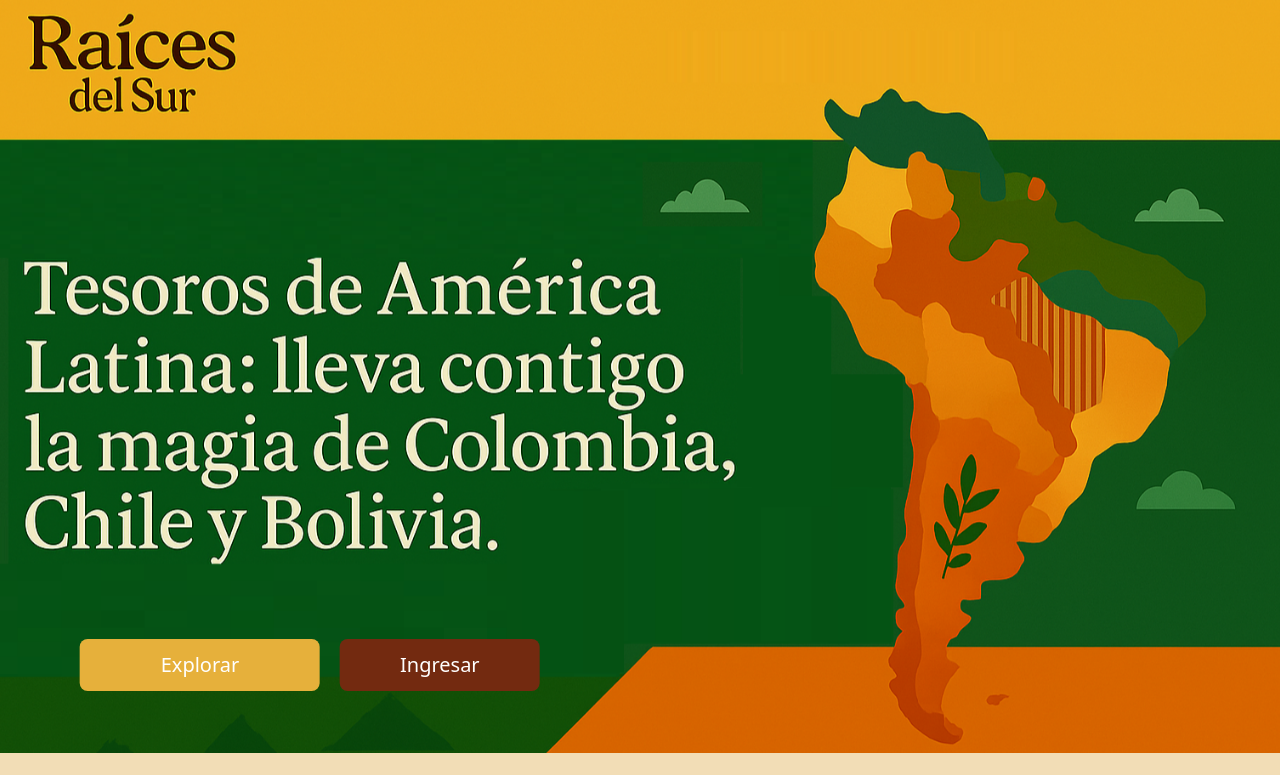
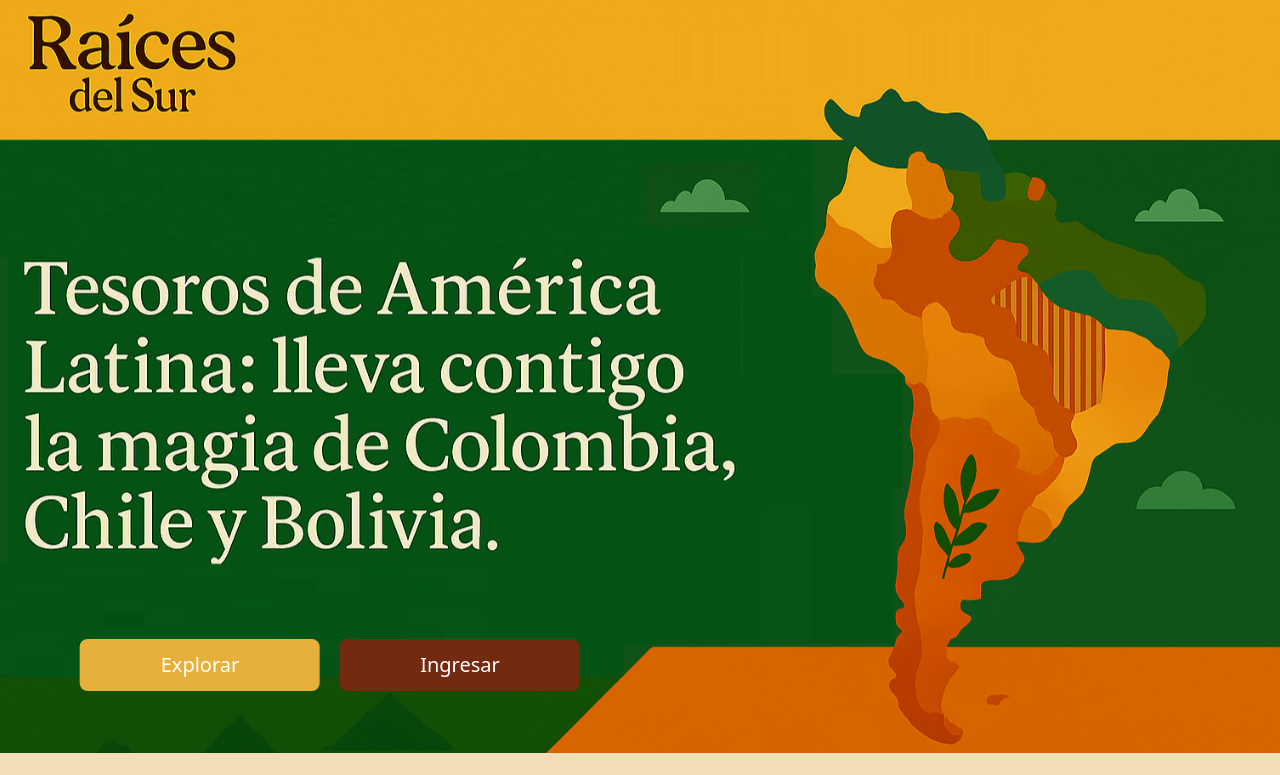
Before and after one commit to voyka17/souvenir_marketplace, a React (Vite) app in the folder Frontend/: page /home in a window 1280 px wide. Shown: the top 775 px of the page. Built offline with nearby package versions, Linux system fonts and the light colour scheme; data requests are answered from the project's data file.

Commit message:
Se vinculan los botones del home a sus respectivas rutas de explorar y de ingresar

```diff
--- a/Frontend/src/components/ui/ButtonStartAccount.jsx
+++ b/Frontend/src/components/ui/ButtonStartAccount.jsx
@@ -1,8 +1,12 @@
 import React from 'react'
+import { Link } from 'react-router-dom'
 
 const ButtonStartAccount = () => {
     return (
-        <button className="
+
+        <Link to="/register">
+            <button className="
+
             bg-[var(--createdBrown)] hover:bg-[var(--createdlightYellow)] active:bg-[var(--createdOrange)]
             px-3 py-1 text-xs   /* Móviles: padding y fuente pequeñas */
             sm:px-4 sm:py-2 sm:text-sm   /* Tablets: un poco más grandes */
@@ -14,8 +18,9 @@ const ButtonStartAccount = () => {
             text-white
             transition-all duration-300 ease-in-out
         ">
-            Ingresar
-        </button>
+                Ingresar
+            </button>
+        </Link>
     )
 }
 
```
